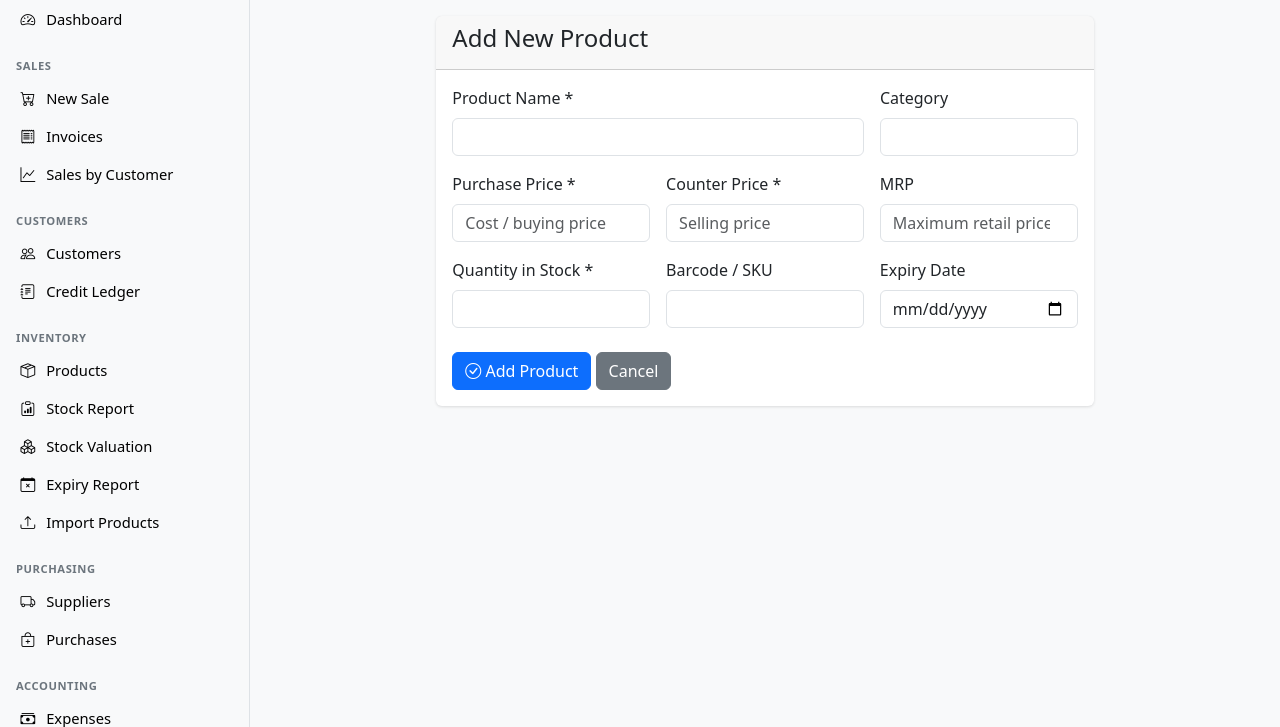
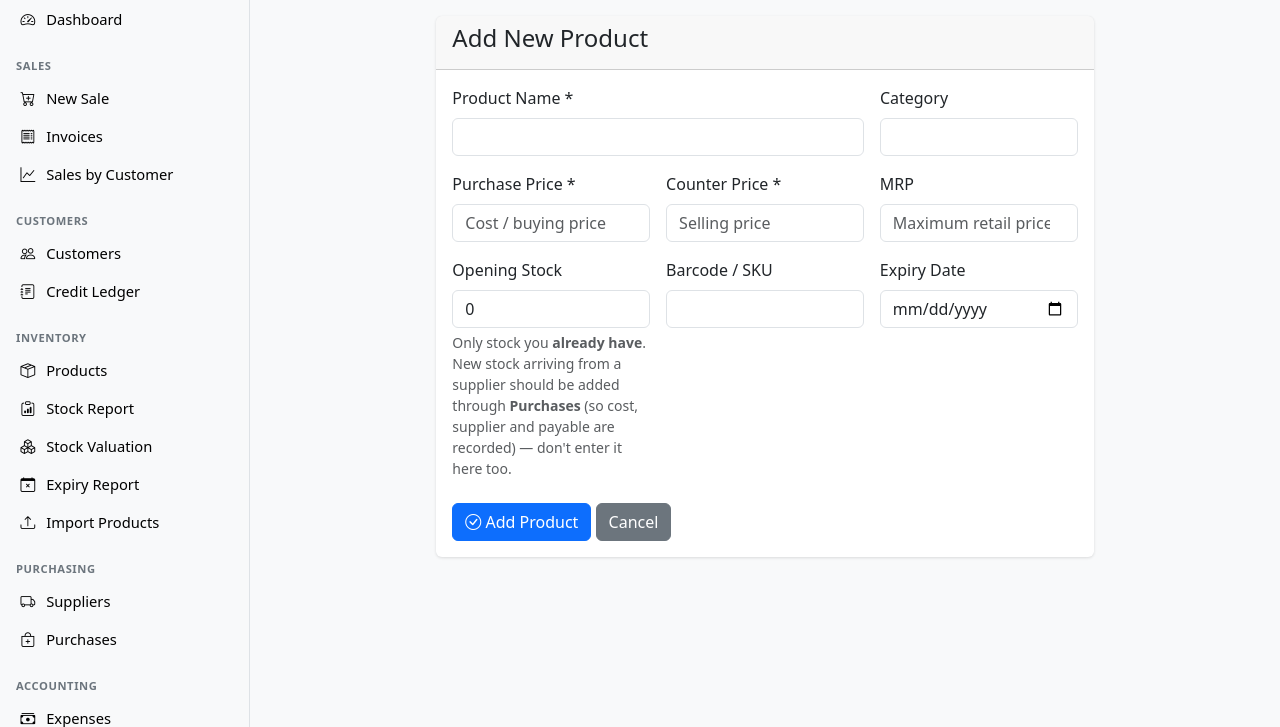
Before and after one commit to tfinity/litepos, a Python web app: template templates/product_form.html in a window 1280 px wide. Shown: the part 57-784 px from the top of the page. Run offline with Jinja, Linux system fonts and the light colour scheme; the template is opened without the code that fills it, so the values that code supplies are empty.

Commit message:
fix: avoid stock double-count between product add and purchases
On the add-product form the quantity field now defaults to 0 and is
labelled "Opening Stock" with a hint that new stock should come through
Purchases (which also record cost, supplier and payable). This prevents
entering the same incoming stock twice (once on the product, once on the
purchase). Editing a product still shows the live "Quantity in Stock".

```diff
--- a/templates/product_form.html
+++ b/templates/product_form.html
@@ -44,9 +44,16 @@
                                    placeholder="Maximum retail price">
                         </div>
                         <div class="col-md-4">
-                            <label class="form-label">Quantity in Stock *</label>
-                            <input type="number" name="quantity" class="form-control" min="0" required
-                                   value="{{ product.quantity if product else '' }}">
+                            <label class="form-label">{{ "Quantity in Stock" if product else "Opening Stock" }}</label>
+                            <input type="number" name="quantity" class="form-control" min="0"
+                                   value="{{ product.quantity if product else 0 }}">
+                            {% if not product %}
+                            <div class="form-text">
+                                Only stock you <strong>already have</strong>. New stock arriving from a
+                                supplier should be added through <strong>Purchases</strong> (so cost,
+                                supplier and payable are recorded) — don't enter it here too.
+                            </div>
+                            {% endif %}
                         </div>
                         <div class="col-md-4">
                             <label class="form-label">Barcode / SKU</label>
```
